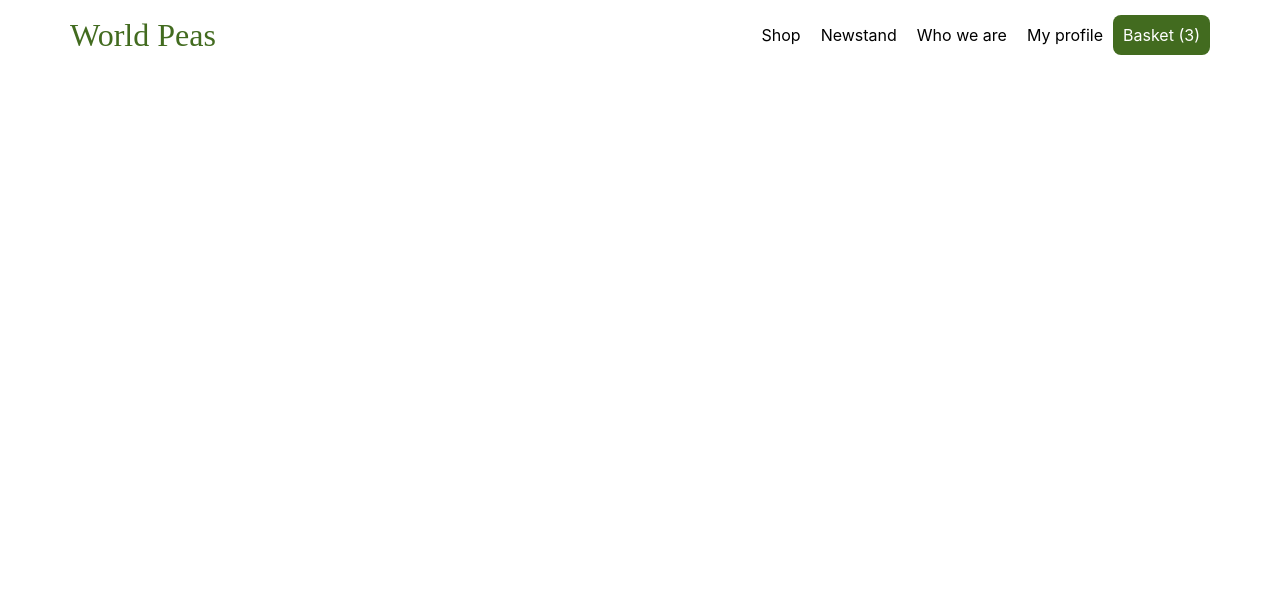
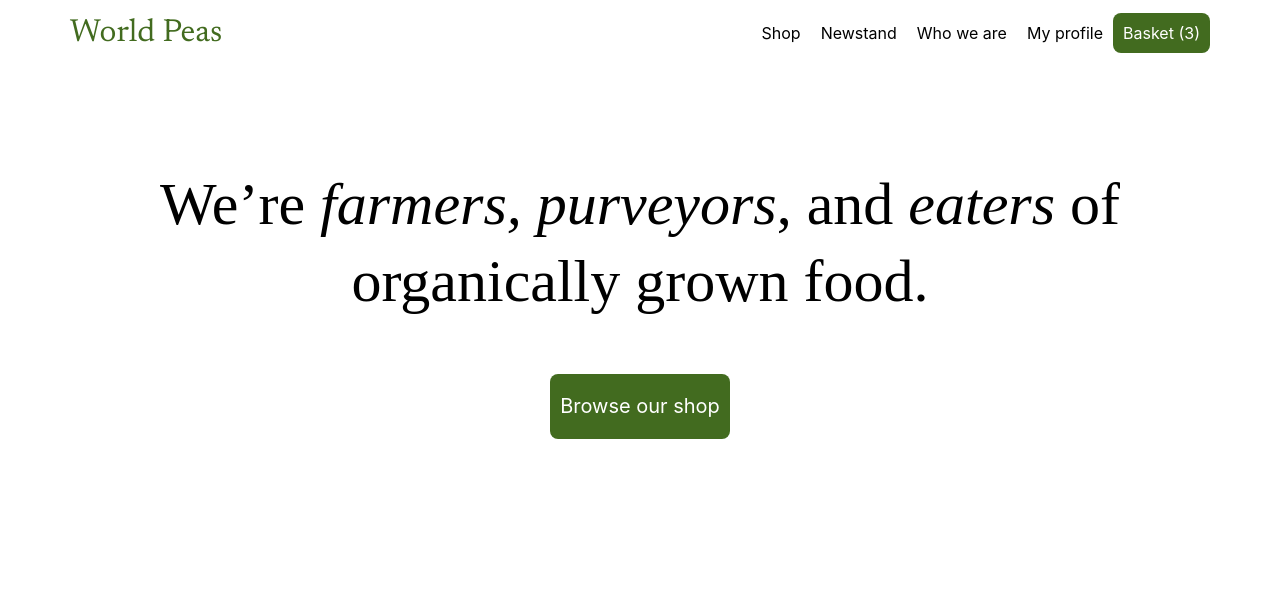
Before and after one commit to dinaHellal/World_Peas, a plain HTML site: page index.html in a window 1280 px wide. Drawn offline with Linux system fonts and the light colour scheme.

Commit message:
Add Farmer Section

```diff
--- a/assets/styles/main.css
+++ b/assets/styles/main.css
@@ -25,3 +25,26 @@ a {
 ul {
   list-style: none;
 }
+.farmer {
+  padding: 100px 0;
+  text-align: center;
+}
+.farmer h1 {
+  font-family: serif;
+  font-size: 60px;
+  line-height: 76.8px;
+  letter-spacing: -2%;
+  font-weight: normal;
+}
+.farmer .shop-btn {
+  color: var(--white);
+  display: block;
+  padding: 10px;
+  margin: 54px auto;
+  line-height: 45px;
+  font-size: 20px;
+  width: fit-content;
+  font-family: "Inter", sans-serif;
+  background-color: var(--green);
+  border-radius: 8px;
+}
--- a/index.html
+++ b/index.html
@@ -8,6 +8,10 @@
     <link rel="stylesheet" href="assets/styles/main.css" />
     <link rel="preconnect" href="https://fonts.googleapis.com">
 <link rel="preconnect" href="https://fonts.gstatic.com" crossorigin>
+<link rel="preconnect" href="https://fonts.googleapis.com">
+<link rel="preconnect" href="https://fonts.gstatic.com" crossorigin>
+<link href="https://fonts.googleapis.com/css2?family=Inter+Tight:ital,wght@0,100..900;1,100..900&family=Newsreader:ital,opsz,wght@0,6..72,200..800;1,6..72,200..800&family=Poppins:ital,wght@0,100;0,200;0,300;0,400;0,500;0,600;0,700;0,800;0,900;1,100;1,200;1,300;1,400;1,500;1,600;1,700;1,800;1,900&display=swap" rel="stylesheet">
+
 
   </head>
   <body>
@@ -28,7 +32,14 @@
       </nav>
     </header>
     <main>
-
+      <section class="farmer">
+        <div class="container">
+          <h1>
+            We’re <i>farmers, purveyors</i>, and <i>eaters</i>  of <br> organically grown food.
+          </h1>
+          <a href="#" class="shop-btn">Browse our shop</a>
+        </div>
+      </section>
     </main>
   </body>
 </html>
```
